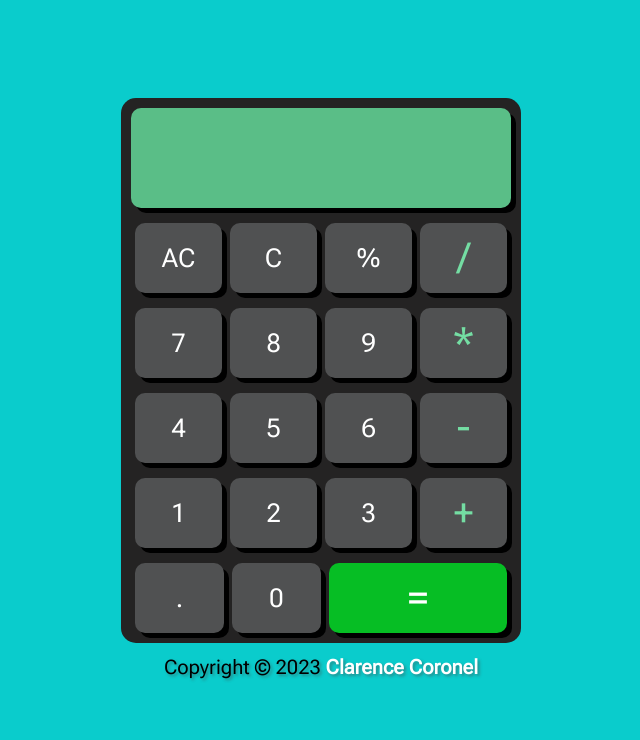
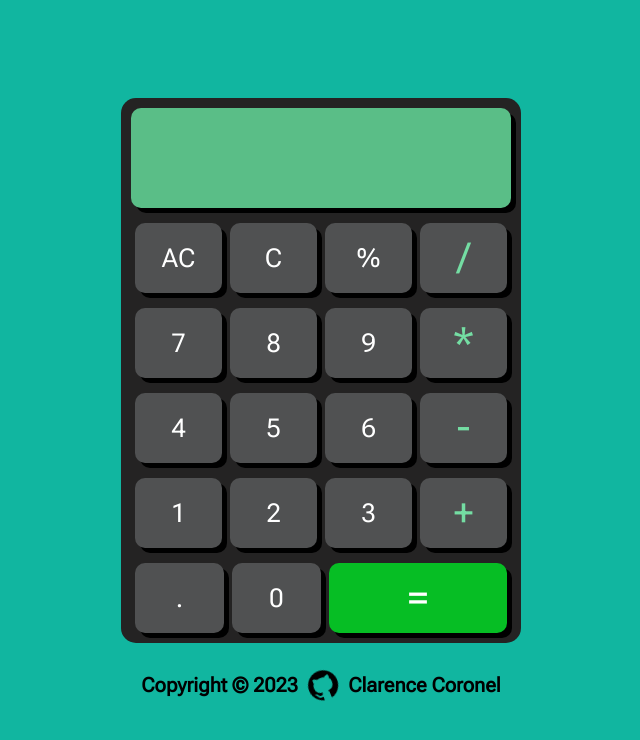
Before and after one commit to clarence-coronel/calculator, a plain HTML site: page index.html in a window 1280 px wide. Shown: the whole page, without its empty margins (319-959 px from the left). Drawn offline with Linux system fonts and the light colour scheme.

Commit message:
Add spinning Github logo and footer design tweaks

```diff
--- a/index.html
+++ b/index.html
@@ -44,6 +44,6 @@
             <div id="equal" class="key key--equal">=</div>
         </div>
     </div>
-    <div class="rights">Copyright &copy; 2023 <a target="_blank" href="https://github.com/Clarence-Coronel" class="name">Clarence Coronel</a></div>
+    <div class="rights"><a target="_blank" href="https://github.com/Clarence-Coronel" class="name">Copyright &copy; 2023 <img class='image' src="githublogo.png" alt="Github Logo" srcset=""> Clarence Coronel</a></div>
 </body>
 </html>
--- a/script.js
+++ b/script.js
@@ -11,6 +11,7 @@ const equation = document.querySelector("#equation");
 const result = document.querySelector("#result");
 const numbers = document.querySelectorAll('.key--num');
 const zero = document.querySelector('#zero');
+const img = document.querySelector('.image');
 
 let zeroIsOn = true;
 let display = "";
@@ -18,7 +19,25 @@ let equationContent = [];
 let pointIsAvail = true;
 let answerAvail = false;
 let answer = null;
+let isNotRotated = false;
+let rotation = 360;
 
+window.addEventListener('load', ()=>{
+    spin();
+    setInterval(spin,3000);
+});
+
+function spin(){
+    // if(isNotRotated){
+    //     img.style.transform = 'rotate(0)';
+    //     isNotRotated = false;
+    // }
+    // else if(!isNotRotated){
+        img.style.transform = `rotate(${rotation}deg`;
+        isNotRotated = true;
+        rotation += 360;
+    //}
+}
 
 numbers.forEach((num) =>{
     num.addEventListener('click', () => {
--- a/style.css
+++ b/style.css
@@ -16,19 +16,36 @@ body{
     align-items: center;
     justify-content: center;
     overflow: hidden;
-    background-color: rgb(10, 204, 204);
+    background-color: rgb(17, 182, 160);
     padding: 5vw;
 }
 
 .rights{
     font-size: 1rem;
-    text-shadow: 2px 2px 3px rgba(70, 68, 68, 0.473);
+    color: rgb(255, 255, 255);
+    /* text-shadow: 2px 2px 3px rgb(247, 247, 247); */
+    height: 60px;
+
+    display: flex;
+    align-items: center;
+    gap: 10px;
+    cursor: pointer;
+    user-select: none
 }
 .name{
-    color: white;
+    display: flex;
+    align-items: center;
+    color: rgb(0, 0, 0);
+    /* text-shadow: 2px 2px 3px rgb(70, 68, 68); */
     font-weight: 700;
     cursor: pointer;
     text-decoration: none;
+    gap: 10px;
+}
+
+img{
+    width: 30px;
+    transition-duration: 3000ms;
 }
 
 .calculator{
```
Also changed, not shown: githublogo.png (added).
